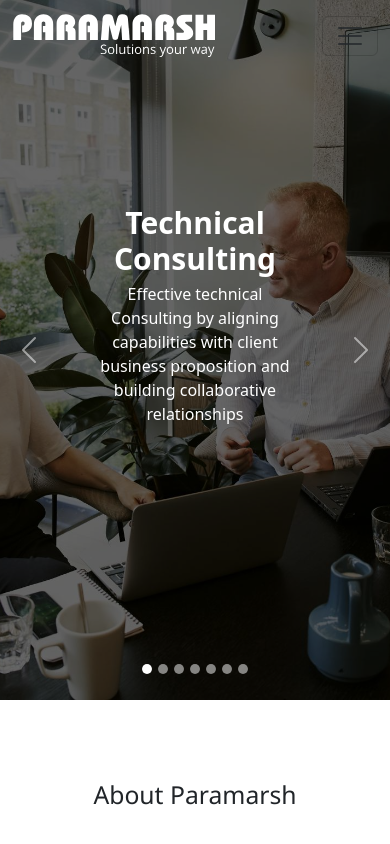
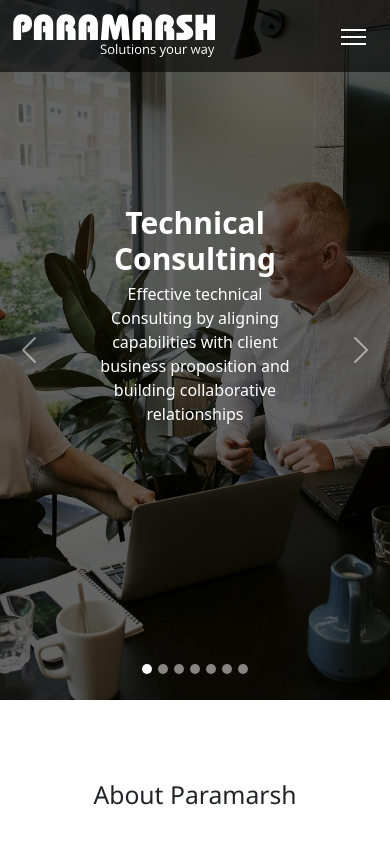
Before and after one commit to curiousdilip/paramarsh, a Next.js app: page / in a window 390 px wide. Shown: the top 844 px of the page. Built offline with nearby package versions, Linux system fonts and the light colour scheme.

Commit message:
added hamburger animation

```diff
--- a/app/components/Header.jsx
+++ b/app/components/Header.jsx
@@ -6,6 +6,7 @@ import logoDark from "/public/logo.svg"
 import logoLight from "/public/logo-white.svg"
 import Link from 'next/link';
 const Header = () => {
+    const [menuOpen, setMenuOpen] = useState(false);
     useEffect(() => {
         require("bootstrap/dist/js/bootstrap.bundle.min.js");
     }, []);
@@ -28,6 +29,9 @@ const Header = () => {
         'scrolled': scrolled,
     })
     const logoImage = scrolled ? logoDark : logoLight;
+    const toggleMenu = () => {
+        setMenuOpen(!menuOpen);
+    };
     return (
         <>
             <header className={scroll}>
@@ -40,10 +44,14 @@ const Header = () => {
                                 width={205}
                                 height={46}
                                 priority={true}
+
                             />
                         </a>
-                        <button className="navbar-toggler" type="button" data-bs-toggle="collapse" data-bs-target="#navbarSupportedContent" aria-controls="navbarSupportedContent" aria-expanded="false" aria-label="Toggle navigation">
-                            <span className="navbar-toggler-icon"></span>
+                        <button className="navbar-toggler" type="button" data-bs-toggle="collapse" data-bs-target="#navbarSupportedContent" aria-controls="navbarSupportedContent" aria-expanded="false" aria-label="Toggle navigation" onClick={toggleMenu}>
+                            {/* <span className="navbar-toggler-icon"></span> */}
+                            <span className="icon-bar top-bar"></span>
+                            <span className="icon-bar middle-bar"></span>
+                            <span className="icon-bar bottom-bar"></span>
                         </button>
                         <div className="collapse navbar-collapse" id="navbarSupportedContent">
                             <ul className="navbar-nav ms-auto mb-2 mb-lg-0">
--- a/app/global.css
+++ b/app/global.css
@@ -92,6 +92,10 @@ footer .footer-bottom .social-media a:last-child {
 }
 
 @media (max-width: 768px) {
+  .navbar {
+    background-color: rgba(0, 0, 0, 0.6);
+  }
+
   footer .footer-top {
     padding: 20px 0;
   }
@@ -111,3 +115,56 @@ footer .footer-bottom .social-media a:last-child {
     justify-content: center;
   }
 }
+
+.navbar-toggler span {
+  display: block;
+  background-color: #000;
+  height: 2px;
+  width: 25px;
+  margin-top: 5px;
+  margin-bottom: 5px;
+  position: relative;
+  left: 0;
+  opacity: 1;
+  transition: all 0.35s ease-out;
+  transform-origin: center left;
+}
+
+.navbar .navbar-toggler {
+  border: none;
+}
+
+.scrolled .navbar .navbar-toggler {
+  border: none;
+}
+
+.navbar-toggler:focus {
+  text-decoration: none;
+  outline: 0 !important;
+  box-shadow: none !important;
+}
+
+.navbar-toggler span {
+  background-color: #fff;
+}
+
+.scrolled .navbar-toggler span {
+  background-color: #0065ff;
+}
+
+.navbar-toggler span:nth-child(1) {
+  transform: translate(0%, 0%) rotate(0deg);
+  margin-top: 0.3em;
+}
+
+.navbar-toggler[aria-expanded="true"] span:nth-child(1) {
+  transform: translate(18%, -33%) rotate(40deg);
+}
+
+.navbar-toggler[aria-expanded="true"] span:nth-child(2) {
+  opacity: 0;
+}
+
+.navbar-toggler[aria-expanded="true"] span:nth-child(3) {
+  transform: translate(18%, 33%) rotate(-40deg);
+}
```
